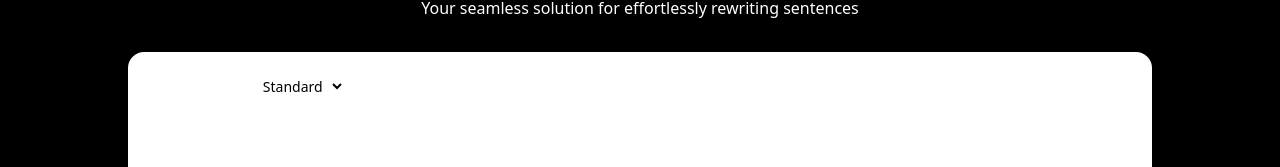
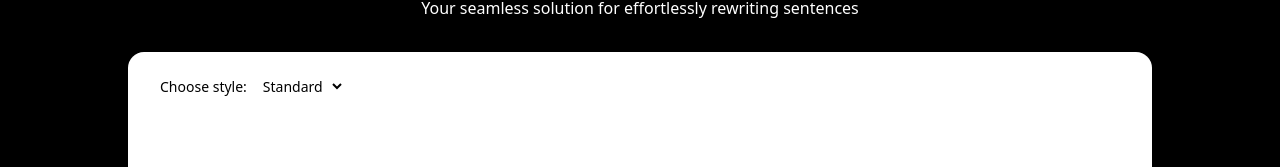
Before and after one commit to doniaskima/Prosemaster, a Next.js app: page /paraphrase in a window 1280 px wide. Shown: the part 166-333 px from the top of the page. Built offline with nearby package versions, Linux system fonts and the light colour scheme.

Commit message:
feat(ui fix)

```diff
--- a/components/paraphrase/Input.tsx
+++ b/components/paraphrase/Input.tsx
@@ -43,7 +43,7 @@ const ParaphraseInput = () => {
   return (
     <div className="mb-12 rounded-2xl bg-white text-sm mt-8 mx-auto shadow p-4" style={{ width: '80%' }}>
       <div className="flex items-center gap-3 py-2 px-4">
-        <span>Choose style:</span>
+        <span className="text-black">Choose style:</span>
         <select
           onChange={e => setParaMode(e.target.value as ParaphrasingModeType)}
           name="modes"
```
